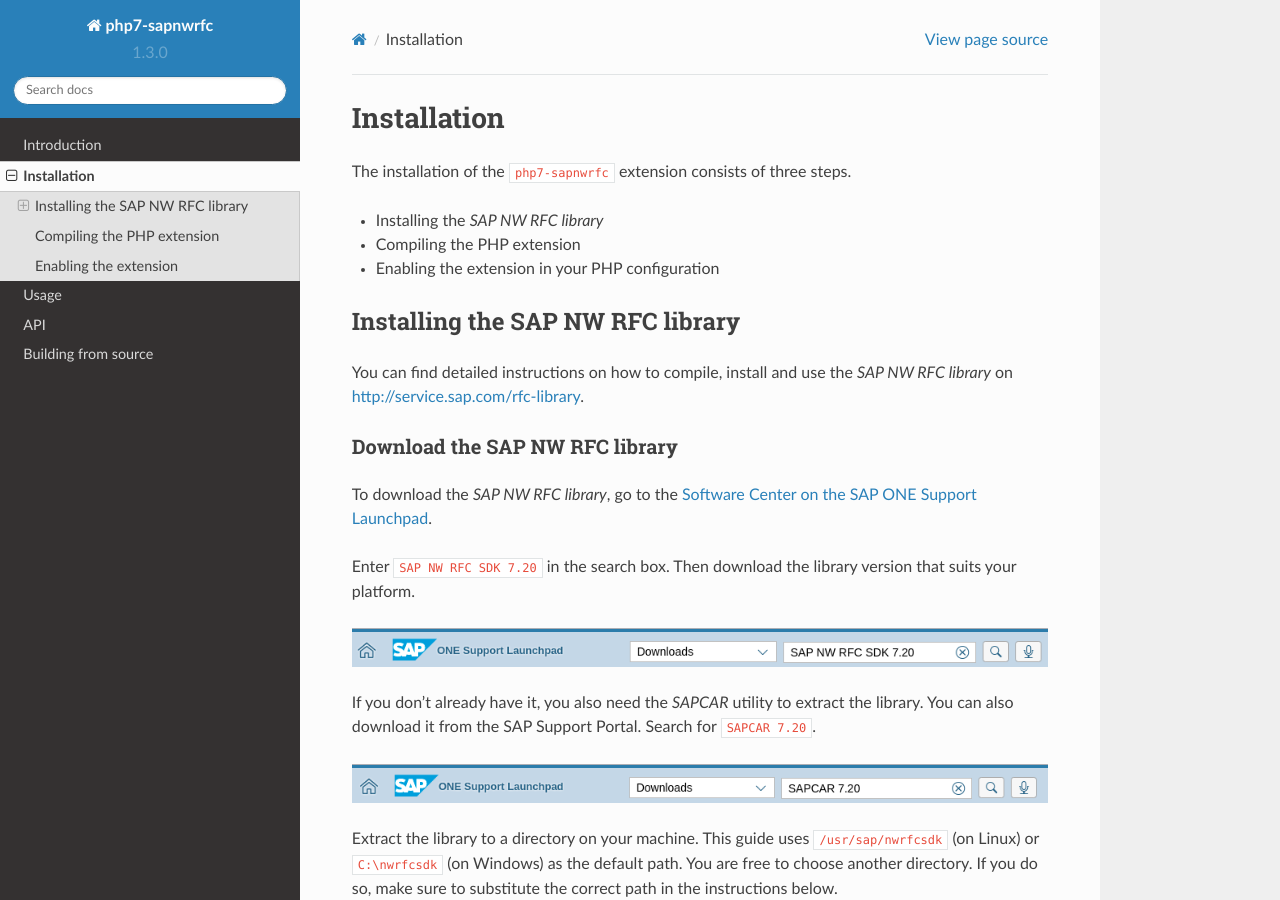
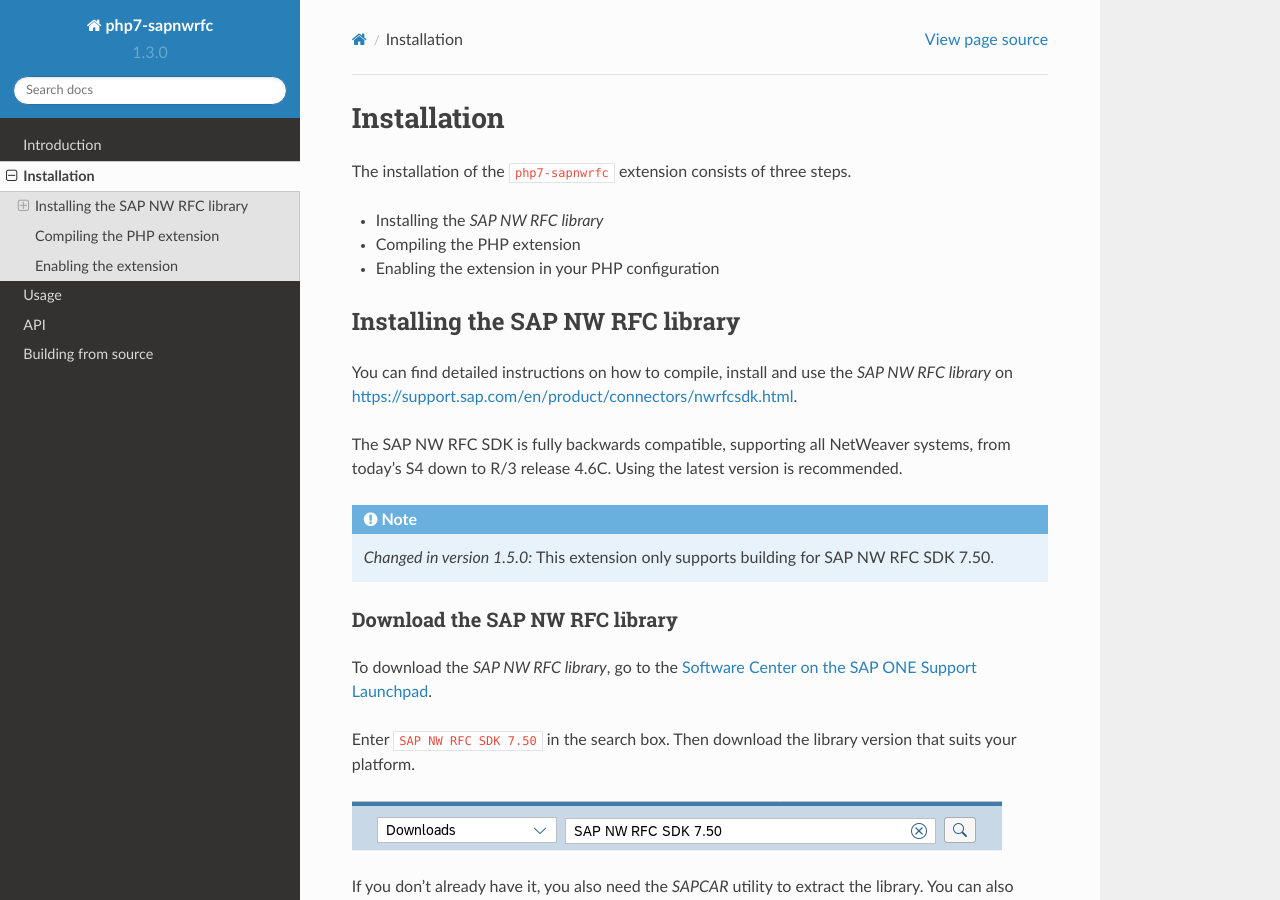
Before and after one commit to gkralik/php7-sapnwrfc, a Sphinx documentation site: the page built from docs/installation.rst, in a window 1280 px wide and 900 px high. Built offline with Sphinx 7.4.7 and the Read the Docs theme 2.0.0, drawn with Linux system fonts in a browser that asks for light colours.

Commit message:
docs: update for SDK version 7.50

```diff
--- a/docs/installation.rst
+++ b/docs/installation.rst
@@ -13,7 +13,16 @@
 ---------------------------------
 
 You can find detailed instructions on how to compile, install and use
-the *SAP NW RFC library* on http://service.sap.com/rfc-library.
+the *SAP NW RFC library* on https://support.sap.com/en/product/connectors/nwrfcsdk.html.
+
+The SAP NW RFC SDK is fully backwards compatible, supporting all NetWeaver systems,
+from today's S4 down to R/3 release 4.6C. Using the latest version is recommended.
+
+.. note::
+
+   .. versionchanged:: 1.5.0
+
+      This extension only supports building for SAP NW RFC SDK 7.50.
 
 Download the SAP NW RFC library
 ^^^^^^^^^^^^^^^^^^^^^^^^^^^^^^^
@@ -21,18 +30,18 @@
 To download the *SAP NW RFC library*, go to the `Software Center on the
 SAP ONE Support Launchpad <https://launchpad.support.sap.com/#/softwarecenter>`_.
 
-Enter ``SAP NW RFC SDK 7.20`` in the search box. Then download the library version
+Enter ``SAP NW RFC SDK 7.50`` in the search box. Then download the library version
 that suits your platform.
 
 .. image:: /images/search_nwrfcsdk.png
-   :alt: Search for SAP NW RFC SDK 7.20
+   :alt: Search for SAP NW RFC SDK 7.50
 
 If you don't already have it, you also need the *SAPCAR* utility to extract the
 library. You can also download it from the SAP Support Portal. Search for
-``SAPCAR 7.20``.
+``SAPCAR``.
 
 .. image:: /images/search_sapcar.png
-   :alt: Search for SAPCAR 7.20
+   :alt: Search for SAPCAR
 
 Extract the library to a directory on your machine. This guide uses
 ``/usr/sap/nwrfcsdk`` (on Linux) or ``C:\nwrfcsdk`` (on Windows) as the
```
Also changed, not shown: docs/images/search_nwrfcsdk.png, docs/images/search_sapcar.png.
